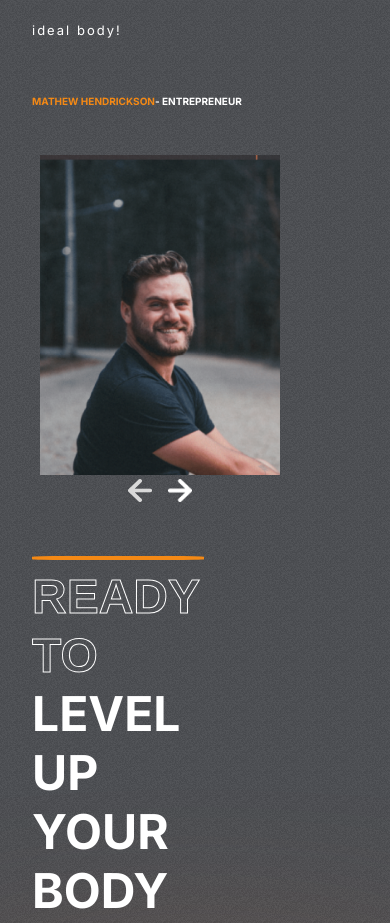
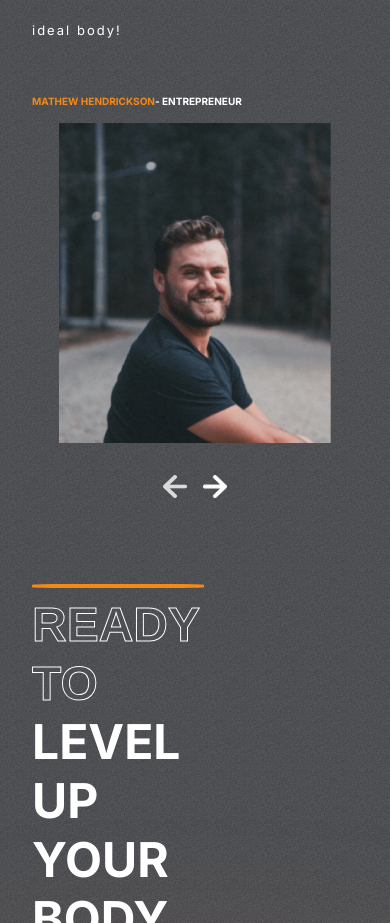
Before and after one commit to addis-ale/gym-app, a React (Create React App) app: page / in a window 390 px wide. Shown: the part 4989-5912 px from the top of the page. Built offline with nearby package versions, Linux system fonts and the light colour scheme.

Commit message:
initial commit

```diff
--- a/src/components/Testimonial/Testimonial.css
+++ b/src/components/Testimonial/Testimonial.css
@@ -99,26 +99,32 @@ p {
   }
   .testimonial-r {
     position: relative;
+    display: flex;
+    flex-direction: column;
     align-items: center;
     justify-content: center;
+    gap: 2rem;
   }
   .arrows {
     position: relative;
-    bottom: -2rem;
+    bottom: 0rem;
     display: flex;
-    left: 6rem;
+    left: 0rem;
   }
   .testimonial-r > :nth-child(1) {
     display: none;
+    position: relative;
   }
   .testimonial-r > :nth-child(2) {
     display: none;
+    position: relative;
   }
   .testimonial-r > img {
     position: relative;
-    width: 15rem;
-    height: 20rem;
     object-fit: cover;
-    left: 0.5rem;
+
+    top: 0;
+    right: 0;
+    align-self: center;
   }
 }
```
